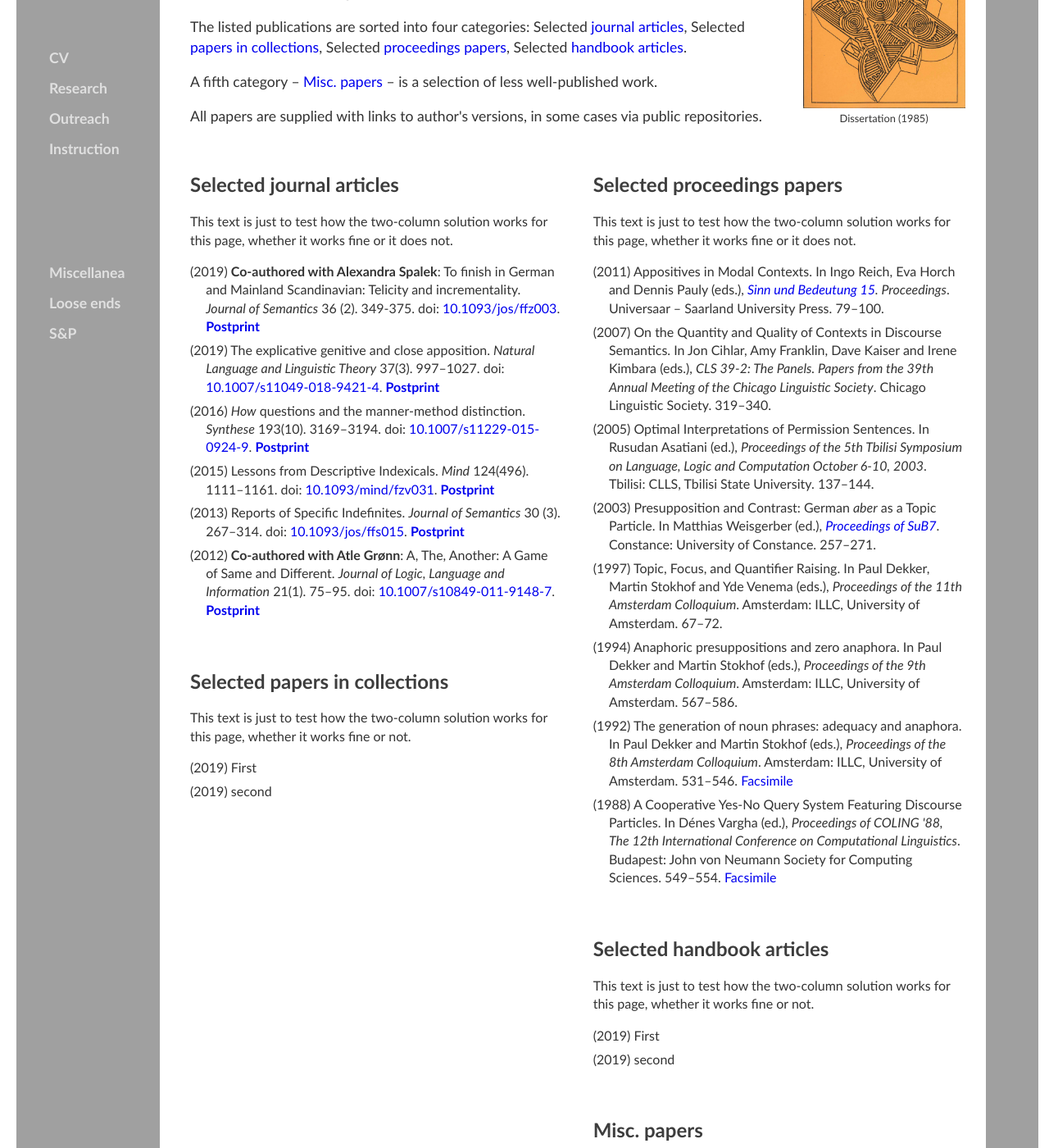
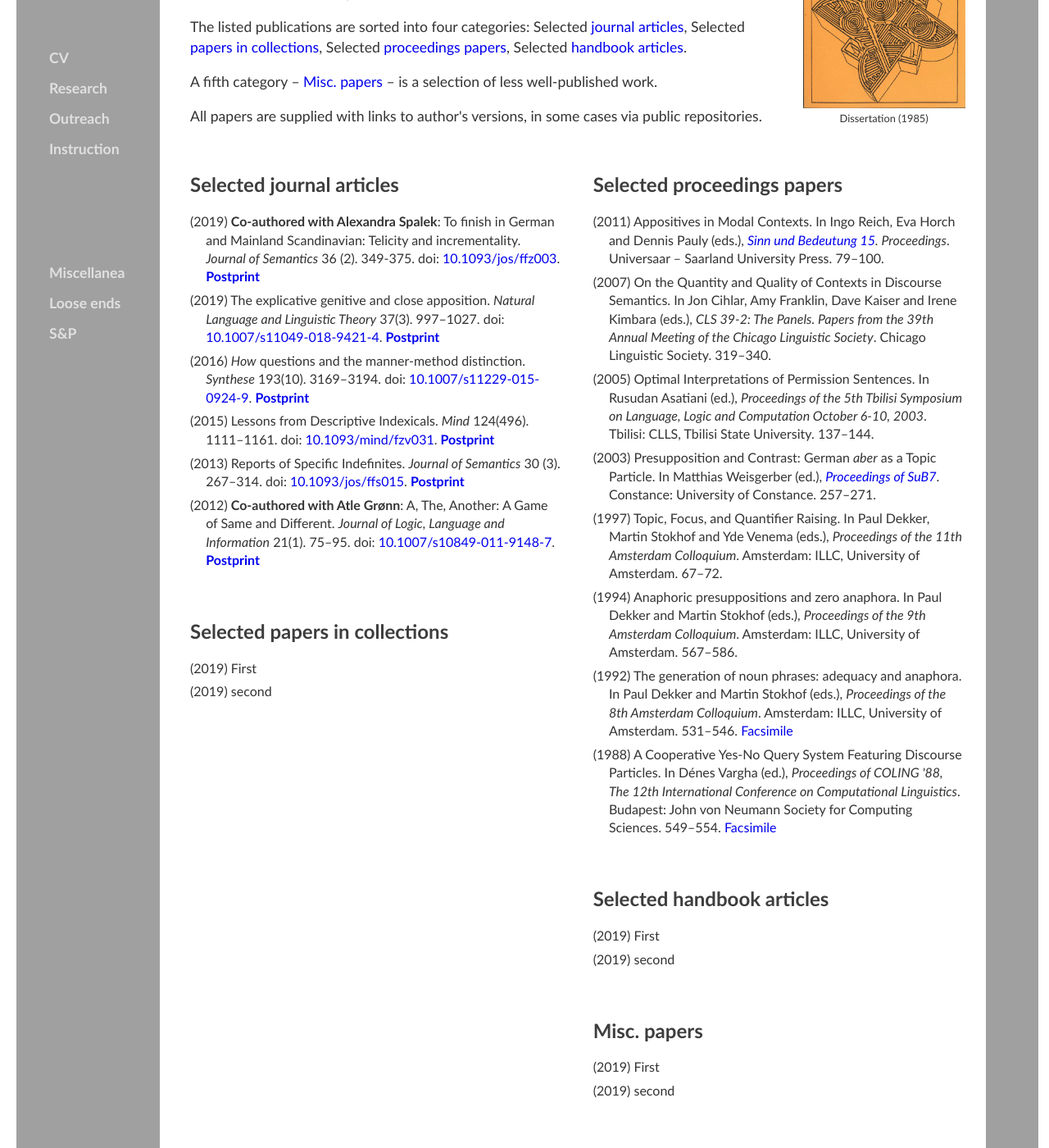
Before and after one commit to kjelljs/kjelljs.github.io, a Jekyll site: the page built from research/index.html, in a window 1280 px wide and 1400 px high, scrolled down 270 px. Shown: the whole window at 82% size. Built offline with Jekyll 4.4.1, drawn with Linux system fonts in a browser that asks for light colours; some of the changed text lies outside the part shown.

Commit message:
Update index.html

```diff
--- a/research/index.html
+++ b/research/index.html
@@ -26,7 +26,6 @@ figcaption {
 </style>
 <div class="left"></br>
     <h2 id="jour">Selected journal articles</h2>
-	    <p>This text is just to test how the two-column solution works for this page, whether it works fine or it does not.</p>
 	    <ul id="pubs">
 		    <li>(2019) <b>Co-authored with Alexandra Spalek</b>: To finish in German and Mainland Scandinavian: Telicity and incrementality. <i>Journal of Semantics</i> 36 (2). 349-375. doi: <a href="https://doi.org/10.1093/jos/ffz003">10.1093/jos/ffz003</a>. <a href="/pdf/Fertig_JoS.pdf"><b>Postprint</b></a></li>
 		    <li>(2019) The explicative genitive and close apposition. <i>Natural Language and Linguistic Theory</i> 37(3). 997–1027. doi: <a href="https://doi.org/10.1007/s11049-018-9421-4">10.1007/s11049-018-9421-4</a>. <a href="/pdf/genexR3.pdf"><b>Postprint</b></a></li>
@@ -37,7 +36,6 @@ figcaption {
     </ul>
 </br>
     <h2 id="coll">Selected papers in collections</h2>
-	    <p>This text is just to test how the two-column solution works for this page, whether it works fine or not.</p>
 	    <ul id="pubs">
 		    <li>(2019) First </li>
 		    <li>(2019) second </li>
@@ -46,7 +44,6 @@ figcaption {
 <div class="right">
 	</br>
     <h2 id="proc">Selected proceedings papers</h2>
-	    <p>This text is just to test how the two-column solution works for this page, whether it works fine or it does not.</p>
 	    <ul id="pubs">
 		    <li>(2011) Appositives in Modal Contexts. In Ingo Reich, Eva Horch and Dennis Pauly (eds.), <em><a href="http://universaar.uni-saarland.de/monographien/volltexte/2011/30/html/artikeluebersicht.html">Sinn und Bedeutung 15</a>. Proceedings</em>. Universaar – Saarland University Press. 79–100.</li>
 	<li>(2007) On the Quantity and Quality of Contexts in Discourse Semantics. In Jon Cihlar, Amy Franklin, Dave Kaiser and Irene Kimbara (eds.), <em>CLS 39-2: The Panels. Papers from the 39th Annual Meeting of the Chicago Linguistic Society</em>. Chicago Linguistic Society. 319–340.</li>
@@ -59,14 +56,12 @@ figcaption {
     </ul>
 </br>
     <h2 id="hand">Selected handbook articles</h2>
-	    <p>This text is just to test how the two-column solution works for this page, whether it works fine or not.</p>
 	    <ul id="pubs">
 		    <li>(2019) First </li>
 		    <li>(2019) second </li>
     </ul>
 </br>
     <h2 id="misc">Misc. papers</h2>
-	    <p>This text is just to test how the two-column solution works for this page, whether it works fine or not.</p>
 	    <ul id="pubs">
 		    <li>(2019) First </li>
 		    <li>(2019) second </li>
```
